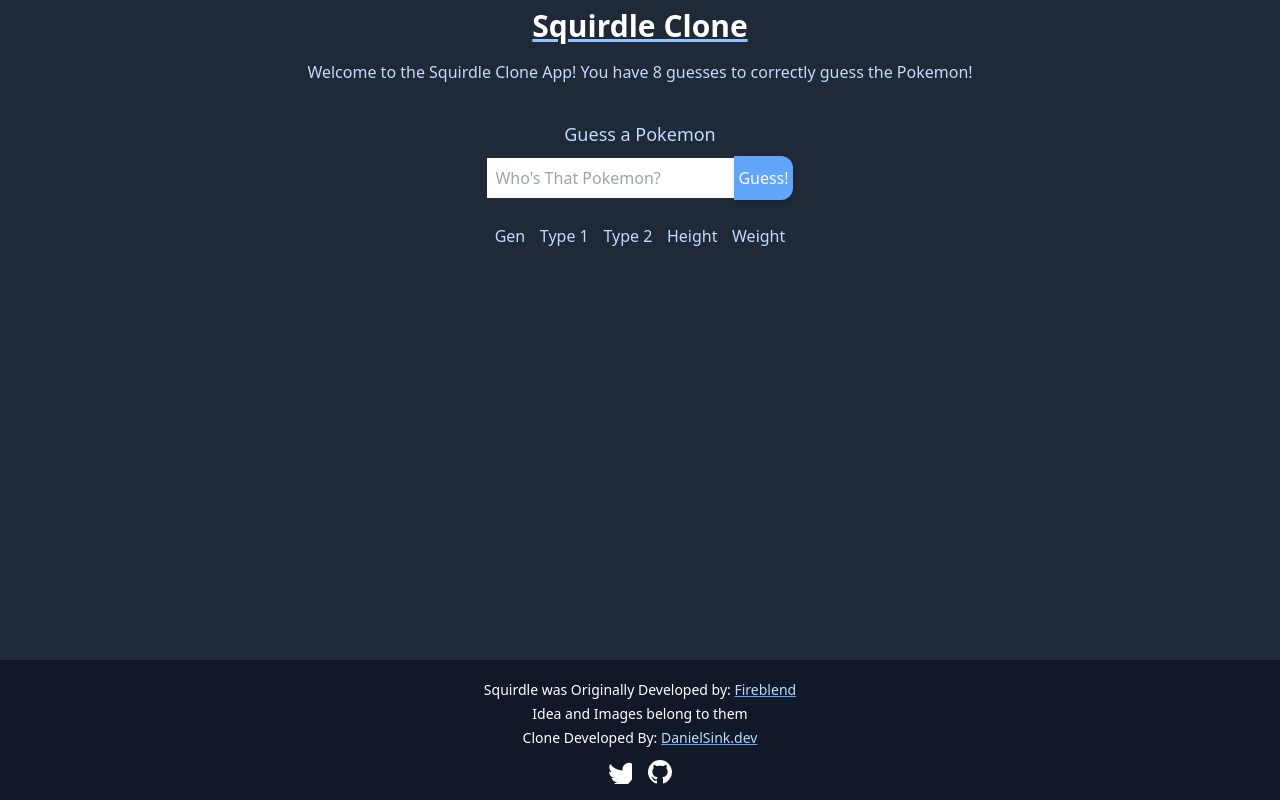
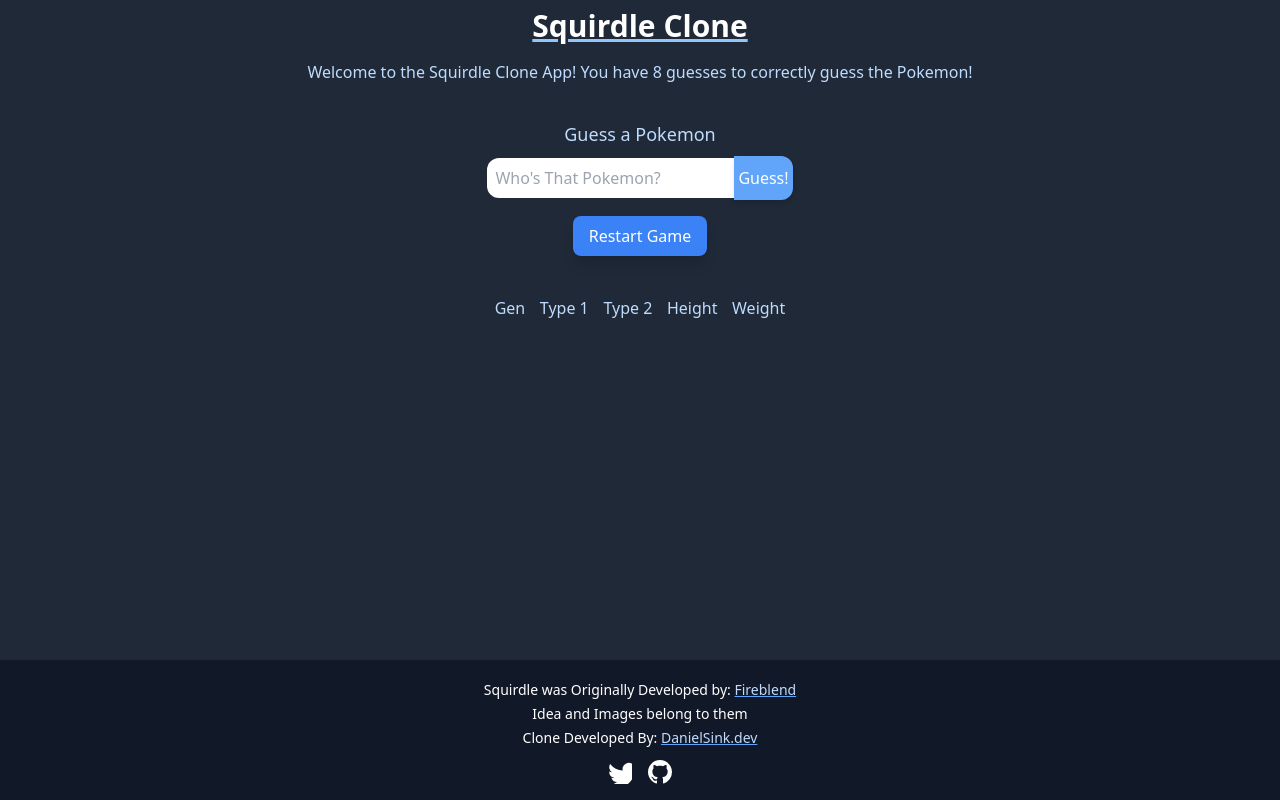
Before and after one commit to sinkda/squirdle-clone, a React (Create React App) app: page / in a window 1280 px wide. Built offline with nearby package versions, Linux system fonts and the light colour scheme.

Commit message:
Add Reset Game Button

```diff
--- a/src/components/Game.jsx
+++ b/src/components/Game.jsx
@@ -22,7 +22,7 @@
             pokemon: [],
             rows: [],
             currentGuess: 1,
-            playing: (<Guess handleGuess={this.handleGuess} />)
+            playing: (<Guess handleGuess={this.handleGuess} restartGame={this.startNewGame} />)
         };
 
         this.state = this.defaultState;
@@ -241,8 +241,6 @@
                 <div>
                     { this.state.rows }
                 </div>
-
-
             </div>
             );
     }
--- a/src/components/Guess.jsx
+++ b/src/components/Guess.jsx
@@ -91,13 +91,18 @@
                 <div className="mt-6">
                     <label htmlFor="guess" className="text-blue-200 text-lg block text-center">Guess a Pokemon</label>
                     <div className="flex flex-row items-center w-full h-full mt-2">
-                        <input type="text" onKeyDown={this.handleKeyPress} className={`p-2 ${this.state.outlineErrorState} transition duration-200 ease-in-out`}
+                        <input type="text" onKeyDown={this.handleKeyPress} className={`p-2 ${this.state.outlineErrorState} transition duration-200 ease-in-out rounded-l-xl`}
                             name="guess" ref={this.inputRef} placeholder="Who's That Pokemon?" autoComplete="off"/>
                         <button className='shadow-md bg-blue-400 hover:bg-blue-600 text-white rounded-r-xl p-1 h-11 transition-all duration-200 ease-in-out' onClick={this.handleGuess}>Guess!</button>
                     </div>
                 </div>
 
                 <Autocomplete ref={this.autoCompleteRef} handleAutocompleteClick={this.handleAutocompleteClick}/>
+
+                <div className="flex flex-row justify-center w-full">
+                    <button className="bg-blue-500 rounded-lg shadow-lg px-4 py-2 my-4 text-white hover:bg-blue-600 transition duration-200 ease-in-out"
+                            onClick={() => this.props.restartGame()}>Restart Game</button>
+                </div>
             </div>
         );
     }
```
